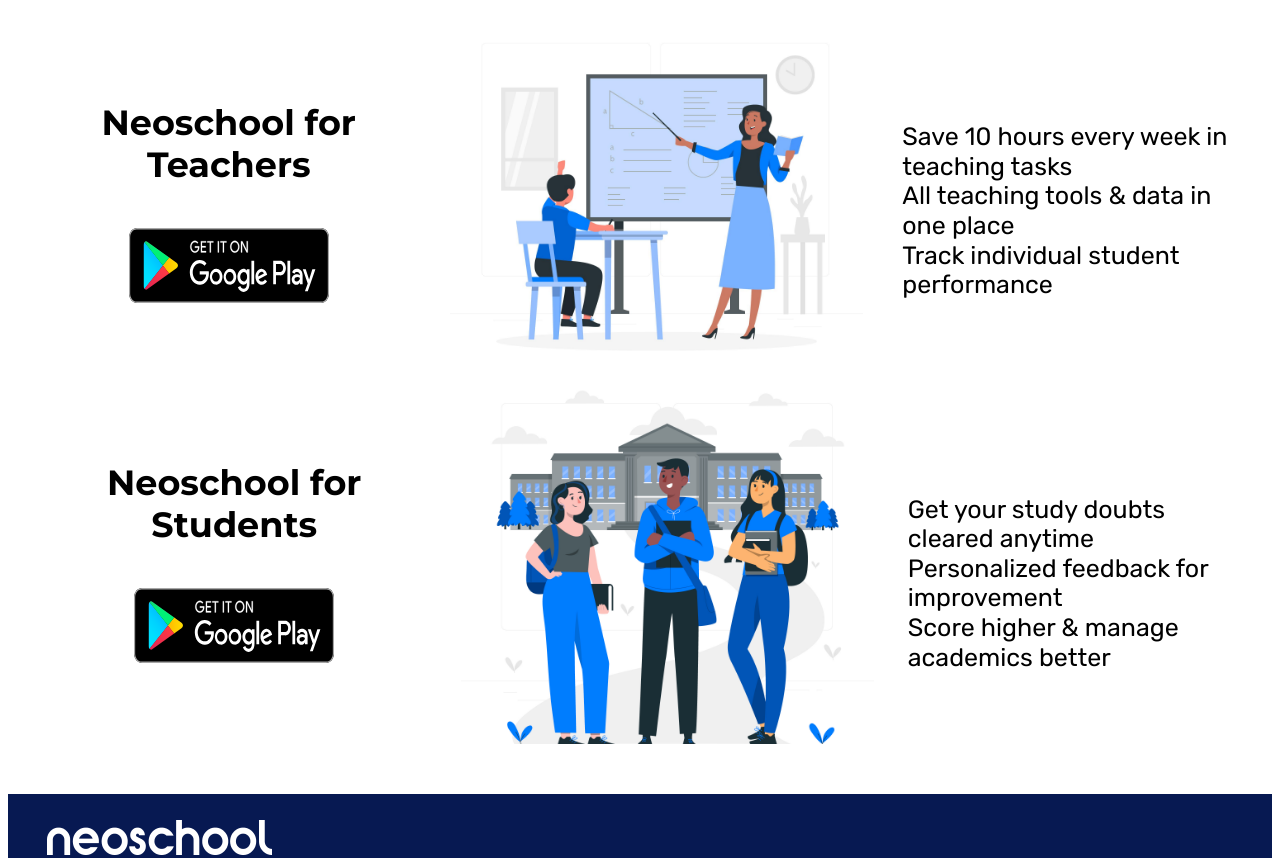
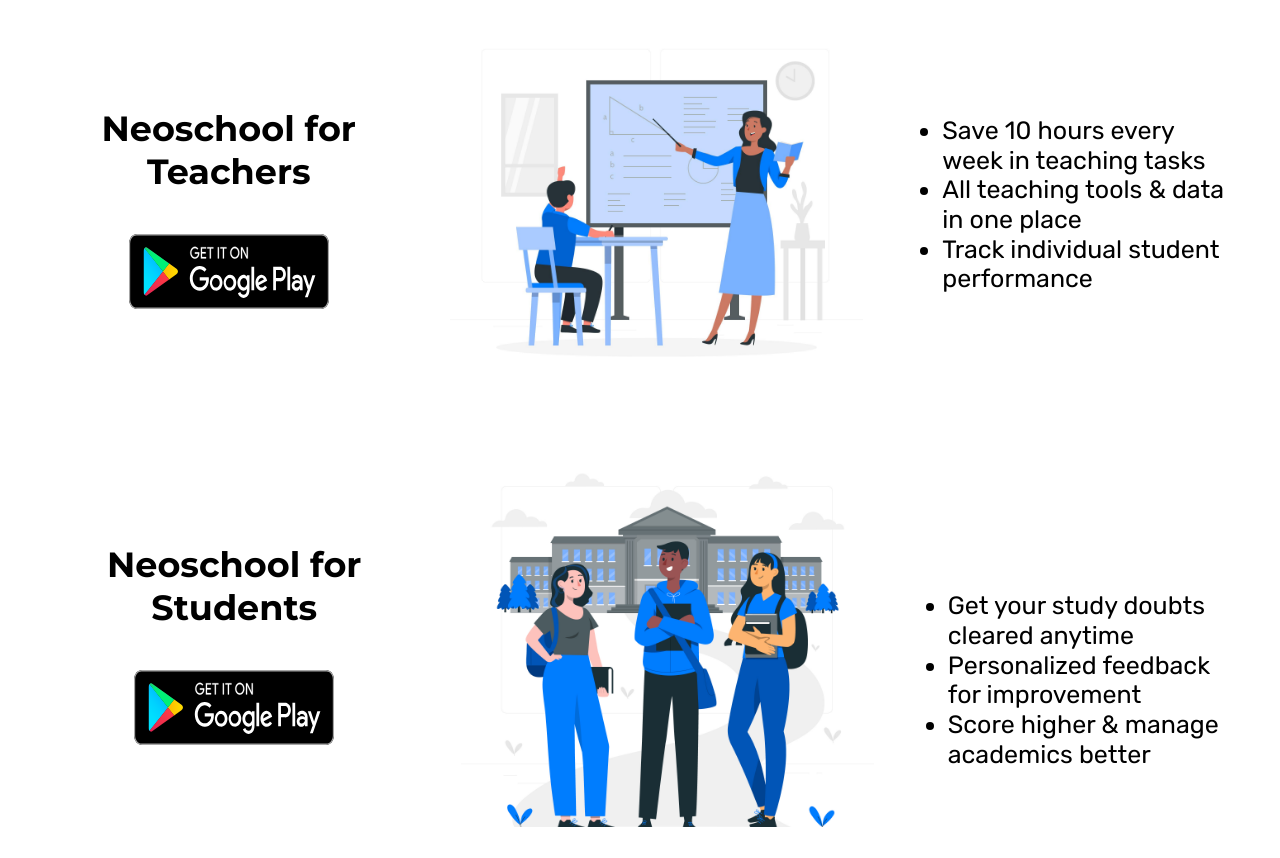
Before and after one commit to ayushsoni-neoschool/neoschool, a plain HTML site: page index.html in a window 1280 px wide. Shown: the part 1285-2143 px from the top of the page. Drawn offline with Linux system fonts and the light colour scheme.

Commit message:
polish ui

```diff
--- a/index.css
+++ b/index.css
@@ -895,6 +895,7 @@ button {
 
 .studio-title-30 {
   display: flex;
+  flex-direction: column;
   align-items: flex-start;
   justify-content: flex-start;
   /* position: absolute; */
@@ -925,10 +926,10 @@ button {
   display: flex;
   justify-content: space-evenly;
   align-items: center;
-  height: 360px;
+  margin-top:70px;
   margin-bottom: 50px;
   /* margin: 0 0 0 100px; */
-  z-index: 18;
+  /* z-index: 18; */
 }
 .img-16 {
   width: 413px;
@@ -946,8 +947,7 @@ button {
   justify-content: center;
   width: 384px;
   height: 86px;
-  top: 86px;
-  left: calc(50% - 611px);
+
   color: #000000;
   font-family: Montserrat, var(--default-font-family);
   font-size: 35px;
@@ -965,8 +965,9 @@ button {
 }
 .studio-title-31 {
   display: flex;
+  flex-direction: column;
   align-items: flex-start;
-  justify-content: flex-start;
+  /* justify-content: flex-start; */
   margin-top: 92px;
   width: 330px;
   height: 64.17%;
--- a/index.html
+++ b/index.html
@@ -3,7 +3,7 @@
   <head>
     <meta charset="UTF-8" />
     <meta name="viewport" content="width=device-width, initial-scale=1.0" />
-    <title>Generated by Codia AI</title>
+    <title>Neoschool - All in one AI platform for Schools</title>
     <link rel="stylesheet" href="https://fonts.googleapis.com/css2?family=Montserrat:wght@400;700&display=swap" />
 <link rel="stylesheet" href="https://fonts.googleapis.com/css2?family=Rubik:wght@400&display=swap" />
 <link rel="stylesheet" href="https://fonts.googleapis.com/css2?family=Noto+Sans:ital,wght@0,700;1,700&display=swap" />
@@ -87,10 +87,13 @@
       </div>
         <div class="pic-15"></div>
         <div class="st30">
-        <span class="studio-title-30"
-          >Save 10 hours every week in teaching tasks<br />All teaching tools &
-          data in one place<br />Track individual student performance<br /></span
-        ><button class="store-badge"></button>
+          <ul class="studio-title-30">
+            <li>Save 10 hours every week in teaching tasks</li>
+            <li>All teaching tools & data in one place</li>
+            <li>Track individual student performance</li>
+          </ul>
+
+        <button class="store-badge"></button>
       </div>
       </div>
       <div class="flex-row-efe">
@@ -103,10 +106,14 @@
         </div>
 
           <div class="img-16"></div>
-        <span class="studio-title-31"
-          >Get your study doubts cleared anytime<br />Personalized feedback for
-          improvement<br />Score higher & manage academics better</span
-        ><button class="store-badge-32"></button>
+          <ul class="studio-title-31">
+            <li>Get your study doubts cleared anytime</li>
+            <li>Personalized feedback for improvement</li>
+            <li>Score higher & manage academics better</li>
+          </ul>
+
+
+        <button class="store-badge-32"></button>
       </div>
       <div class="rectangle">
         <div class="vector-33"></div>
```
